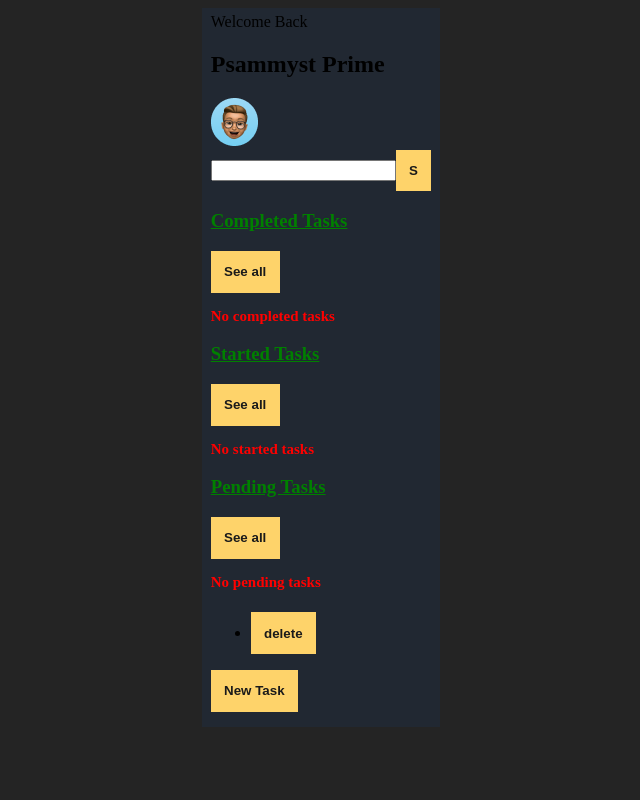
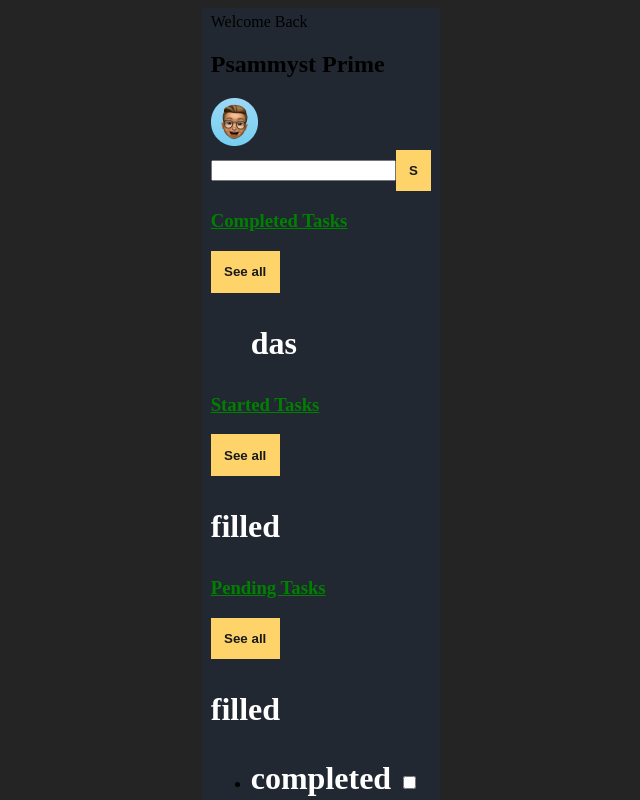
Before and after one commit to PsammystPrime/To-do-list, a React (Vite) app in the folder react/: page /homepage in a window 1280 px wide. Shown: the top 800 px of the page, without its empty margins (319-959 px from the left). Built offline with nearby package versions, Linux system fonts and the light colour scheme.

Commit message:
Implement funtionality for marking tasks as complete

```diff
--- a/react/src/home.jsx
+++ b/react/src/home.jsx
@@ -7,8 +7,15 @@ export default function Home({ taskArray, setTaskArray }) {
     const removedTasks = taskArray.filter((element, i) => i !== index);
     setTaskArray(removedTasks);
   }
-  let completeTaskArray = [];
-
+  const [completeTaskArray, setCompleteTaskArray] = useState(["das"]);
+  function handleCheckbox(index) {
+    const newItem = taskArray[index].taskName;
+    setCompleteTaskArray([...completeTaskArray, newItem]);
+    console.log(newItem);
+    // console.log(index);
+    // console.log("completed");
+    DeleteTask(index);
+  }
   // display the output
   return (
     <main>
@@ -36,7 +43,11 @@ export default function Home({ taskArray, setTaskArray }) {
           {completeTaskArray == "" ? (
             <p style={{ color: "red", fontSize: "15px" }}>No completed tasks</p>
           ) : (
-            <p>filled</p>
+            <ul>
+              {completeTaskArray.map((comptask, index) => (
+                <p key={index}>{comptask}</p>
+              ))}
+            </ul>
           )}
         </div>
         {/* Started Tasks */}
@@ -75,6 +86,15 @@ export default function Home({ taskArray, setTaskArray }) {
             {taskArray.map((item, index) => (
               <li key={index}>
                 <h1>{item.taskName}</h1>
+                <p>
+                  completed{" "}
+                  <input
+                    type="checkbox"
+                    name="comp"
+                    id="comp"
+                    onClick={() => handleCheckbox(index)}
+                  />
+                </p>
                 <button onClick={() => DeleteTask(index)}>delete</button>
               </li>
             ))}
```
